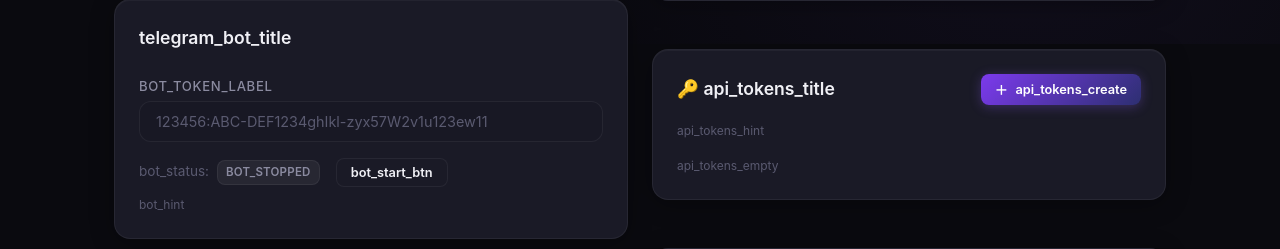
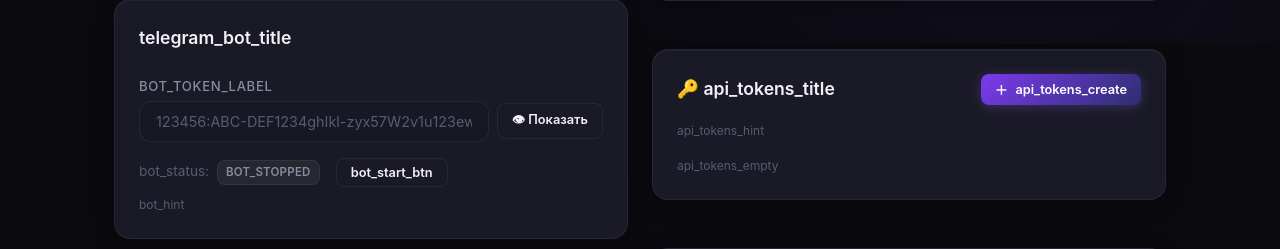
Before and after one commit to lvnnew/awg_ui, a Python web app: template templates/settings.html in a window 1280 px wide. Shown: the part 756-1005 px from the top of the page. Run offline with Jinja, Linux system fonts and the light colour scheme; the template is opened without the code that fills it, so the values that code supplies are empty.

Commit message:
feat(settings): mask bot token with reveal toggle
Hide the bot token by default like a password field and add a show/hide button so admins can reveal it on demand.

Co-authored-by: Cursor <cursoragent@cursor.com>

```diff
--- a/templates/settings.html
+++ b/templates/settings.html
@@ -51,8 +51,14 @@
             <form id="telegramForm">
                 <div class="form-group">
                     <label class="form-label">{{ _('bot_token_label') }}</label>
-                    <input type="text" class="form-input" id="tg_token" value="{{ telegram_settings.token or '' }}"
-                        placeholder="123456:ABC-DEF1234ghIkl-zyx57W2v1u123ew11">
+                    <div style="display:flex; gap: var(--space-sm); align-items:center;">
+                        <input type="password" class="form-input" id="tg_token" value="{{ telegram_settings.token or '' }}"
+                            placeholder="123456:ABC-DEF1234ghIkl-zyx57W2v1u123ew11"
+                            autocomplete="off" style="flex:1;">
+                        <button type="button" class="btn btn-secondary btn-sm" id="tgTokenToggle"
+                            onclick="toggleTokenVisibility()" title="Показать / скрыть токен"
+                            style="white-space:nowrap;">👁 Показать</button>
+                    </div>
                 </div>
                 <div style="display: flex; align-items: center; gap: var(--space-md); margin-top: var(--space-md);">
                     <div style="display: flex; align-items: center; gap: var(--space-sm);">
@@ -607,6 +613,18 @@
         }
     }
 
+    function toggleTokenVisibility() {
+        const input = document.getElementById('tg_token');
+        const btn = document.getElementById('tgTokenToggle');
+        if (input.type === 'password') {
+            input.type = 'text';
+            btn.textContent = '🙈 Скрыть';
+        } else {
+            input.type = 'password';
+            btn.textContent = '👁 Показать';
+        }
+    }
+
     async function toggleBot() {
         const btn = document.getElementById('toggleBotBtn');
         const text = document.getElementById('toggleBotBtnText');
```
Also changed, not shown: CHANGELOG.md.
